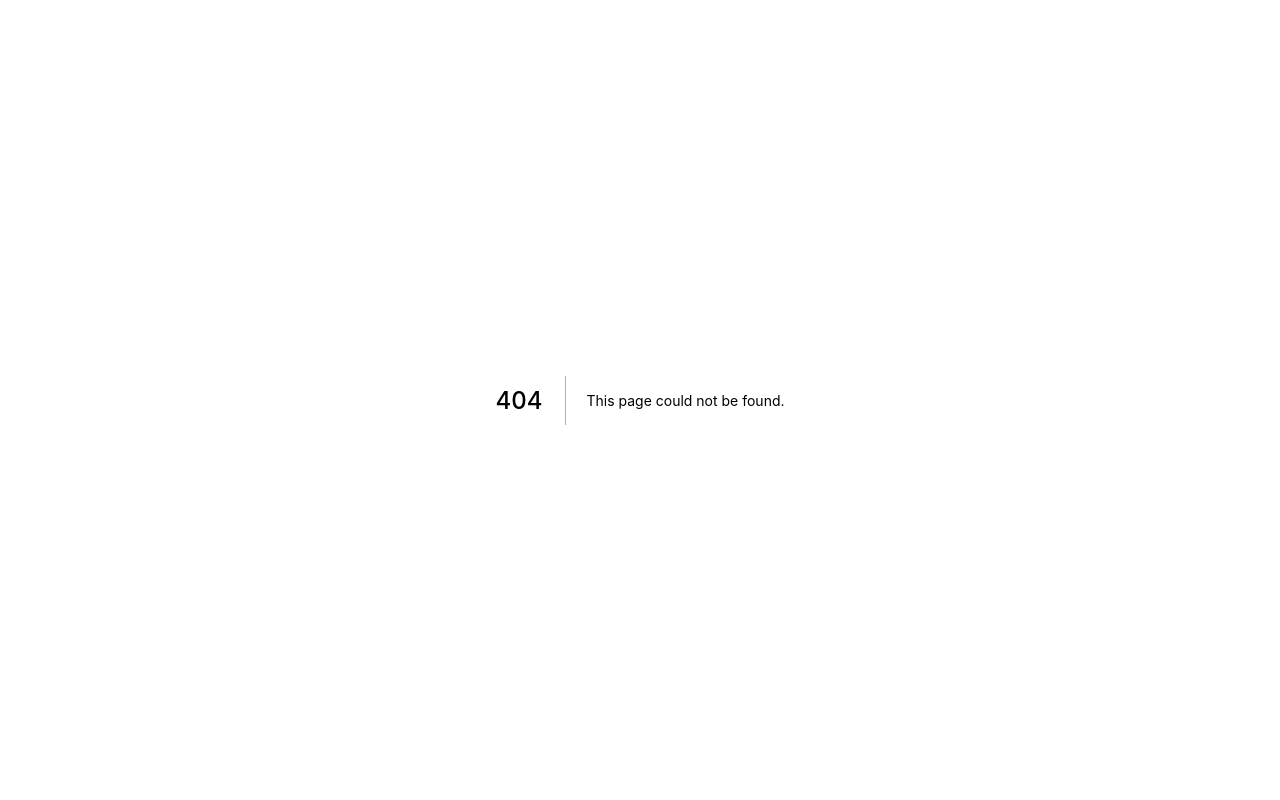
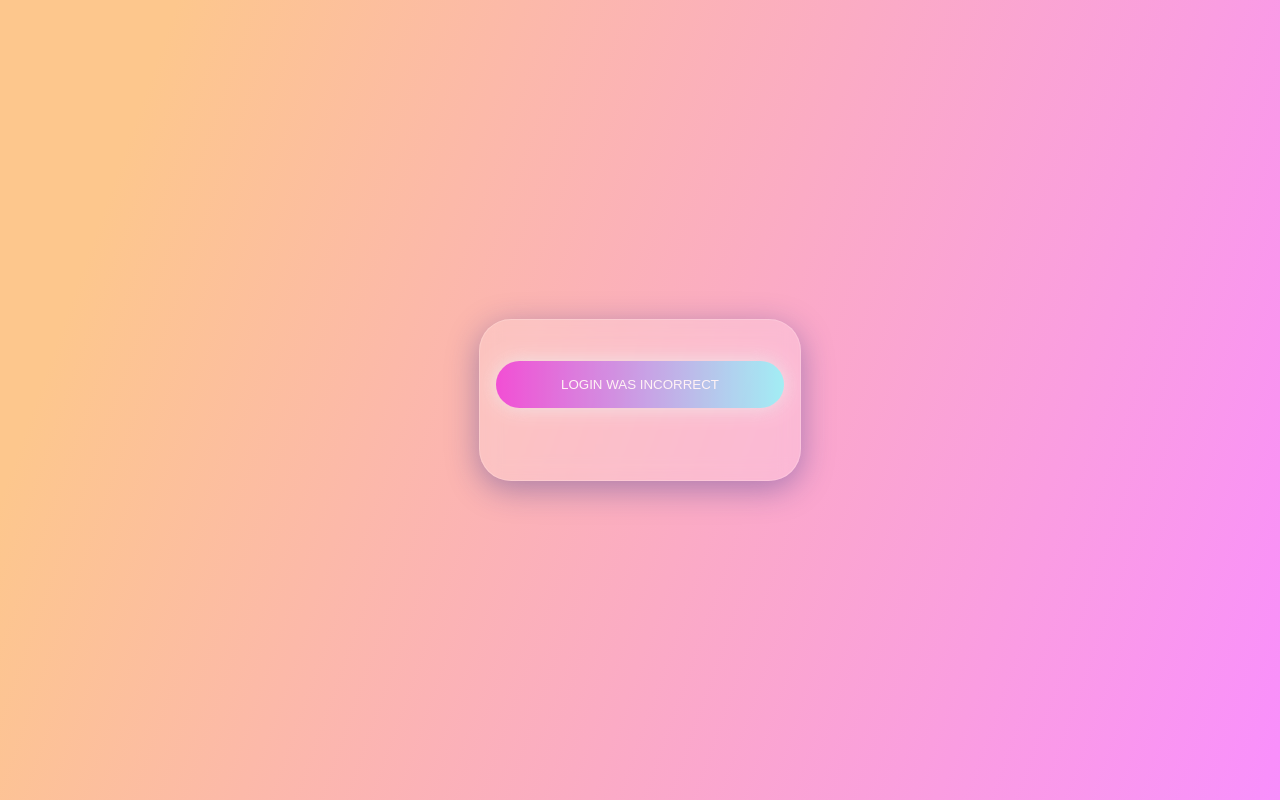
Before and after one commit to michi949/waecm-group, a Next.js app in the folder waecm-2021-group-3-bsp-1/: page /invalid-login in a window 1280 px wide. Before the commit this address had no page. Built offline with nearby package versions, Linux system fonts and the light colour scheme.

Commit message:
Invalid Login Windows & Logout Button

```diff
--- /dev/null
+++ b/waecm-2021-group-3-bsp-1/components/invalid-login-section/InvalidLoginSection.tsx
@@ -0,0 +1,70 @@
+import styled from 'styled-components';
+
+
+const InvalidLoginSection = () => {
+
+    const navigateToMainPage = () => {
+        window.location.assign(
+            `http://localhost:3000`
+          );
+    }
+
+    return (
+      <StyledSection>
+        <StyledForm>
+        <StyledButton onClick={navigateToMainPage}>
+            Login was incorrect
+        </StyledButton>
+        </StyledForm>
+      </StyledSection>
+    );
+  };
+
+  const StyledSection = styled.div`
+    display: grid;
+    place-items: center;
+    height: 100vh;
+    width: 100%;
+  `;
+  const StyledForm = styled.div`
+    display: flex;
+    flex-direction: column;
+    align-items: center;
+    justify-content: space-around;
+    height: 10rem;
+    width: 20rem;
+    background: rgba(255, 255, 255, 0.2);
+    box-shadow: 0 8px 32px 0 rgba(31, 38, 135, 0.37);
+    backdrop-filter: blur(10px);
+    -webkit-backdrop-filter: blur(10px);
+    border: 1px solid rgba(255, 255, 255, 0.18);
+    border-radius: 2rem;
+  `;
+  const StyledButton = styled.button`
+    width: 90%;
+    padding: 1rem;
+    border-radius: 2rem;
+    margin-bottom: 2rem;
+    background-image: linear-gradient(
+      to right,
+      #ef32d9 0%,
+      #89fffd 51%,
+      #ef32d9 100%
+    );
+    text-align: center;
+    text-transform: uppercase;
+    transition: 0.5s;
+    background-size: 200% auto;
+    color: white;
+    box-shadow: 0 0 20px #eee;
+    border: none;
+    opacity: 0.8;
+    cursor: pointer;
+    &:hover {
+      background-position: right center; /* change the direction of the change here */
+      color: black;
+      opacity: 0.9;
+    }
+  `;
+
+  export default InvalidLoginSection;
--- a/waecm-2021-group-3-bsp-1/package.json
+++ b/waecm-2021-group-3-bsp-1/package.json
@@ -9,6 +9,7 @@
   },
   "dependencies": {
     "idtoken-verifier": "^2.1.0",
+    "mongodb": "^3.6.5",
     "next": "10.0.8",
     "react": "17.0.1",
     "react-dom": "17.0.1",
--- /dev/null
+++ b/waecm-2021-group-3-bsp-1/pages/invalid-login.tsx
@@ -0,0 +1,10 @@
+import React from "react";
+import InvalidLoginSection from "../components/invalid-login-section/InvalidLoginSection";
+
+export default function InvalidLogin() {
+    return (
+      <div>
+         <InvalidLoginSection />
+      </div>
+    );
+  }
```
Also changed, not shown: waecm-2021-group-3-bsp-1/components/dashboard-section/DashboardSection.tsx (+21 -7 lines), waecm-2021-group-3-bsp-1/docker-compose.yml (added, +19 -0 lines), waecm-2021-group-3-bsp-1/init-mongo.js (added, +8 -0 lines), 2 other files (tests, documents, lock files or other folders).
